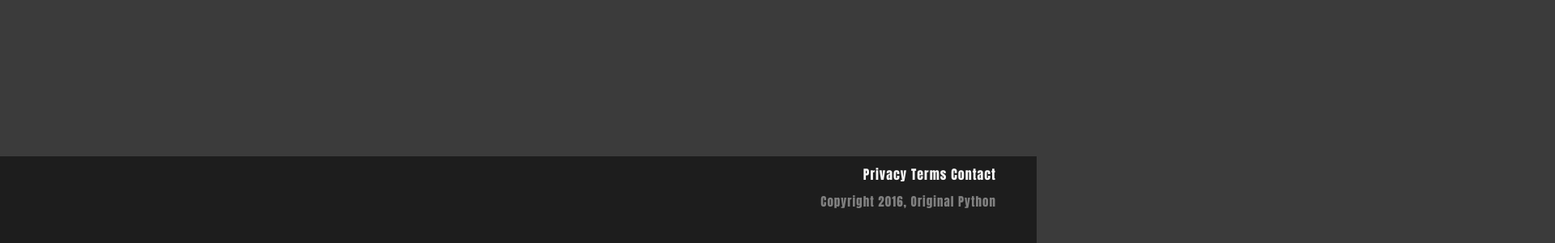
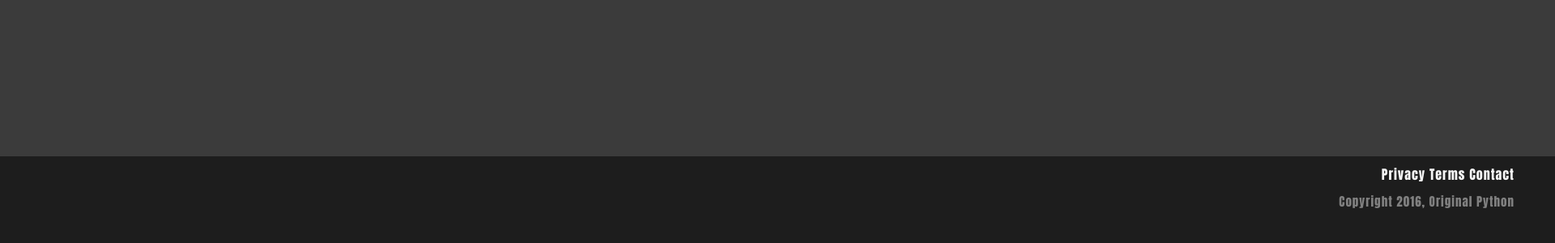
Before and after one commit to SamuelGiron1/Landing-Page, a plain HTML site: page index.html in a window 1280 px wide. Shown: the part 2172-2472 px from the top of the page at 81% size, 1920 px wide, since content can reach past the window. Drawn offline with Linux system fonts and the light colour scheme.

Commit message:
Update stylesheet.css

```diff
--- a/stylesheet.css
+++ b/stylesheet.css
@@ -192,7 +192,7 @@ span {
 footer {
     overflow-x: hidden;
     position: absolute;
-    width: 100vw;
+    width: 150vw;
     text-align: right;
     background-color: rgb(29, 29, 29);
     margin-top: -100px;
```
